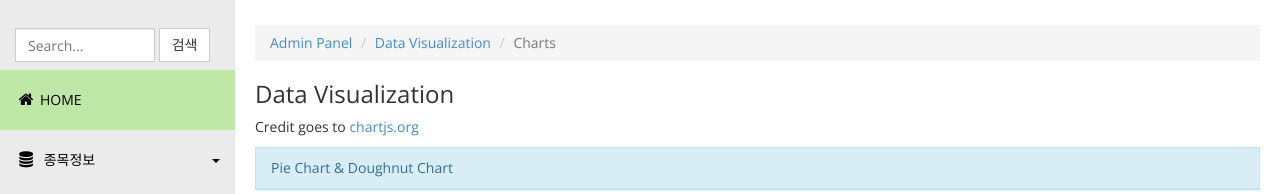
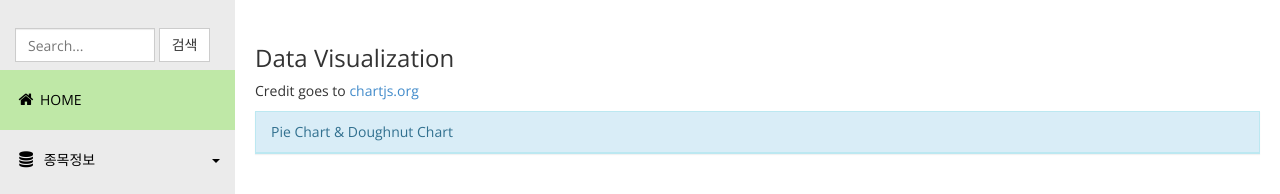
Before and after one commit to kfru5515/Stock_Dashboard, a Flask app: page /data/ in a window 1280 px wide. Shown: the part 50-244 px from the top of the page. Run offline with Flask 3, Linux system fonts and the light colour scheme; parts of the project's set-up code (start-up, migrations or seed data) failed here and were passed over; some libraries are stand-ins or nearby versions.

Commit message:
병합 후 수정 완료

```diff
--- a/app.py
+++ b/app.py
@@ -230,17 +230,14 @@ def index():
         kospi_top_value=top_kospi_value, kosdaq_top_value=top_kosdaq_value,
         today=today_str_display)
 
-if __name__ == '__main__':
-    app.run(debug=True)
+
     # --- 블루프린트 및 서버 실행 (필요 시 주석 해제) ---
-from blueprints.analysis import analysis_bp
 #from blueprints.tables import tables_bp
 # from blueprints.join import join_bp
 # from blueprints.data import data_bp
 # from blueprints.auth import auth_bp
 
 #app.register_blueprint(auth_bp, url_prefix='/auth')
-app.register_blueprint(analysis_bp)
 # app.register_blueprint(tables_bp)
 # app.register_blueprint(join_bp)
 # app.register_blueprint(data_bp)
@@ -252,13 +249,6 @@ app.config['SQLALCHEMY_TRACK_MODIFICATIONS'] = False
 
 db.init_app(app)
 
-@app.route('/')
-def home():
-    return render_template('index_main.html')
-
-@app.route('/index')
-def index():
-    return render_template('index.html')
 
 app.register_blueprint(auth_bp, url_prefix='/auth')
 app.register_blueprint(analysis_bp)
--- a/blueprints/auth.py
+++ b/blueprints/auth.py
@@ -32,7 +32,7 @@ def login():
 @auth_bp.route('/logout')
 def logout():
     session.pop('user', None)
-    return redirect(url_for('home'))
+    return redirect(url_for('index'))
 
 @auth_bp.route('/mypage')
 @login_required
--- a/templates/analysis.html
+++ b/templates/analysis.html
@@ -71,7 +71,7 @@
           <li><a href="#">3</a></li>
         </ul>
       </li>
-      <li><a href="{{ url_for('data.data_main') }}"><i class="fa fa-cubes"></i>차트</a></li>
+      <li><a href="{{ url_for('data.data') }}"><i class="fa fa-cubes"></i>차트</a></li>
       <li class="active"><a href="{{ url_for('analysis.analysis_page') }}"><i class="fa fa-map-marker"></i>비교분석</a></li>
       <li><a href="{{ url_for('tables.tables') }}"><i class="fa fa-users"></i>사용자 정보</a></li>
       <li><a href="{{ url_for('join.join') }}"><i class="fa fa-cog"></i>회원가입</a></li>
--- a/templates/data.html
+++ b/templates/data.html
@@ -1,11 +1,7 @@
 {% extends 'index.html' %}
 
 {% block content %}
-  <ol class="breadcrumb">
-    <li><a href="index.html">Admin Panel</a></li>
-    <li><a href="#">Data Visualization</a></li>
-    <li class="active">Charts</li>
-  </ol>
+
   <h1>Data Visualization</h1>
   <p>Credit goes to <a href="http://www.chartjs.org">chartjs.org</a></p>
 
--- a/templates/index.html
+++ b/templates/index.html
@@ -99,7 +99,7 @@
                 </ul>
             </li>
             <li><a href="{{ url_for('data.data') }}"><i class="fa fa-cubes"></i>차트</a></li>
-            <li><a href="{{ url_for('analysis.analysis') }}"><i class="fa fa-map-marker"></i>비교분석</a></li>
+            <li><a href="{{ url_for('analysis.analysis_page') }}"><i class="fa fa-map-marker"></i>비교분석</a></li>
             <li><a href="{{ url_for('tables.tables') }}"><i class="fa fa-users"></i>사용자 정보</a></li>
             <li><a href="{{ url_for('join.join') }}"><i class="fa fa-cog"></i>회원가입</a></li>
             {% if session.get('user') %}
@@ -121,12 +121,7 @@
     <div class="templatemo-content-wrapper">
         <div class="templatemo-content">
             {% block content %}
-            <ol class="breadcrumb">
-              <li><a href="{{ url_for('index') }}">Admin Panel</a></li>
-              <li><a href="{{ url_for('index') }}">Dashboard</a></li>
-              <li class="active">Overview</li>
-              <li><a href="{{ url_for('auth.login') }}">Sign In Form</a></li>
-            </ol>
+
             <h1>Dashboard</h1>
 
             <div class="chart-wrapper">
```
Also changed, not shown: 1 other file.
